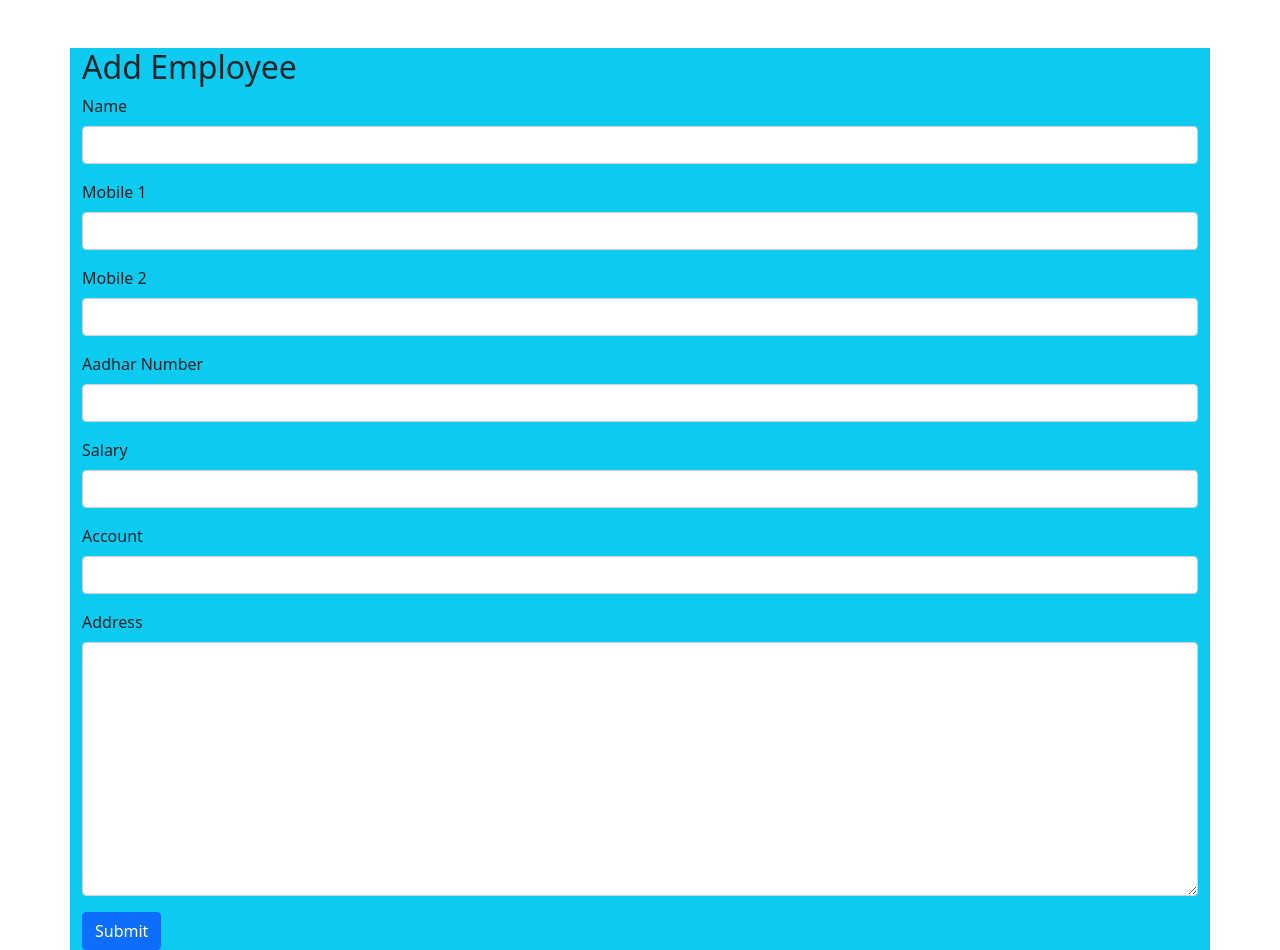
After one commit to nag2mani/SuryaShaktiEngineeringWorks, a Django app: page /add_employee/ in a window 1280 px wide. The commit adds this page. Run offline with Django 5.2, Linux system fonts and the light colour scheme.

Commit message:
added employee models

```diff
--- a/SSEW/SSEW/urls.py
+++ b/SSEW/SSEW/urls.py
@@ -27,6 +27,7 @@ urlpatterns = [
     path('', home, name='home'),
     path('add_expense/', add_expense, name='add_expense'),
     path('add_fundin/', add_fund, name='add_fundin'),
+    path('add_employee/', add_employee, name='add_employee'),
     path('admin/', admin.site.urls)
 ]
 
--- a/SSEW/home/forms.py
+++ b/SSEW/home/forms.py
@@ -1,17 +1,20 @@
 from django import forms
-from .models import Expenses, FundIn
+from .models import *
 
 class ExpensesForm(forms.ModelForm):
     class Meta:
         model = Expenses
-        fields = ['online_expenses', 'cash_expenses', 'name_of_person', 'category', 'remark']
+        fields = ['online_expenses', 'cash_expenses', 'name_of_person', 'category', 'remark', 'is_employee_expense', 'employee']
         widgets = {
             'online_expenses': forms.NumberInput(attrs={'class': 'form-control'}),
             'cash_expenses': forms.NumberInput(attrs={'class': 'form-control'}),
             'name_of_person': forms.TextInput(attrs={'class': 'form-control'}),
             'category': forms.Select(attrs={'class': 'form-control'}),
             'remark': forms.Textarea(attrs={'class': 'form-control'}),
+            'is_employee_expense': forms.CheckboxInput(attrs={'class': 'form-check-input'}),
+            'employee': forms.Select(attrs={'class': 'form-control'}),
         }
+
 
 class FundInForm(forms.ModelForm):
     class Meta:
@@ -24,3 +27,18 @@ class FundInForm(forms.ModelForm):
             'category': forms.Select(attrs={'class': 'form-control'}),
             'remark': forms.Textarea(attrs={'class': 'form-control'}),
         }
+
+
+class EmployeeForm(forms.ModelForm):
+    class Meta:
+        model = Employee
+        fields = ['name', 'mobile1', 'mobile2', 'aadhar_number', 'salary', 'account', 'address']
+        widgets = {
+            'name': forms.TextInput(attrs={'class': 'form-control'}),
+            'mobile1': forms.TextInput(attrs={'class': 'form-control'}),
+            'mobile2': forms.TextInput(attrs={'class': 'form-control'}),
+            'aadhar_number': forms.TextInput(attrs={'class': 'form-control'}),
+            'salary': forms.NumberInput(attrs={'class': 'form-control'}),
+            'account': forms.NumberInput(attrs={'class': 'form-control'}),
+            'address': forms.Textarea(attrs={'class': 'form-control'}),
+        }
--- a/SSEW/home/models.py
+++ b/SSEW/home/models.py
@@ -1,11 +1,9 @@
 from django.db import models
 from django.contrib.auth.models import User
-
 
 # These are my models, created for database.
 
 class Expenses(models.Model):
-
     CATEGORY_CHOICES = [
         ('salary', 'SALARY'),
         ('adv_salary', 'ADVANCE SALARY'),
@@ -23,8 +21,9 @@ class Expenses(models.Model):
     name_of_person = models.CharField(max_length=50)
     category = models.CharField(max_length=50, choices=CATEGORY_CHOICES)
     remark = models.TextField(blank=True, null=True)
+    is_employee_expense = models.BooleanField(default=False)
+    employee = models.ForeignKey('Employee', on_delete=models.SET_NULL, null=True, blank=True)
 
-    # #This will give you cleaner output during interaction with Shell.
     # def __str__(self):
     #     return f"{self.name_of_person} - {self.online_expenses} - {self.cash_expenses} on {self.date_time.strftime('%Y-%m-%d %H:%M:%S')}"
 
@@ -61,8 +60,8 @@ class Employee(models.Model):
     account = models.DecimalField(max_digits=10, decimal_places=2)
     address = models.TextField()
 
-    # def __str__(self):
-    #     return self.name
+    def __str__(self):
+        return self.name + ", Mobile 1 : " + self.mobile1 + ", Aadhar Number : " + self.aadhar_number
 
 
 class Inventory(models.Model):
--- /dev/null
+++ b/SSEW/home/templates/add_employee.html
@@ -0,0 +1,48 @@
+<!-- employee.html -->
+<!DOCTYPE html>
+<html lang="en">
+<head>
+    <meta charset="UTF-8">
+    <meta name="viewport" content="width=device-width, initial-scale=1.0">
+    <link href="https://cdn.jsdelivr.net/npm/bootstrap@5.0.2/dist/css/bootstrap.min.css" rel="stylesheet">
+    <title>Add Employee</title>
+</head>
+<body>
+    <div class="container mt-5 bg-info">
+        <h2>Add Employee</h2>
+        <form method="post">
+            {% csrf_token %}
+            <div class="mb-3">
+                <label for="name" class="form-label">Name</label>
+                {{ form.name }}
+            </div>
+            <div class="mb-3">
+                <label for="mobile1" class="form-label">Mobile 1</label>
+                {{ form.mobile1 }}
+            </div>
+            <div class="mb-3">
+                <label for="mobile2" class="form-label">Mobile 2</label>
+                {{ form.mobile2 }}
+            </div>
+            <div class="mb-3">
+                <label for="aadhar_number" class="form-label">Aadhar Number</label>
+                {{ form.aadhar_number }}
+            </div>
+            <div class="mb-3">
+                <label for="salary" class="form-label">Salary</label>
+                {{ form.salary }}
+            </div>
+            <div class="mb-3">
+                <label for="account" class="form-label">Account</label>
+                {{ form.account }}
+            </div>
+            <div class="mb-3">
+                <label for="address" class="form-label">Address</label>
+                {{ form.address }}
+            </div>
+            <button type="submit" class="btn btn-primary">Submit</button>
+        </form>
+    </div>
+    <script src="https://cdn.jsdelivr.net/npm/bootstrap@5.0.2/dist/js/bootstrap.bundle.min.js"></script>
+</body>
+</html>
--- a/SSEW/home/templates/index.html
+++ b/SSEW/home/templates/index.html
@@ -86,7 +86,7 @@
                         <a href="/add_fundin/" class="shadow">Fund In</a>
                     </div>
                     <div class="col-12 col-sm-6 col-md-4 col-lg-2 mb-3">
-                        <a href="#" class="shadow">Employee</a>
+                        <a href="/add_employee/" class="shadow">Employee</a>
                     </div>
                     <div class="col-12 col-sm-6 col-md-4 col-lg-2 mb-3">
                         <a href="#" class="shadow">Inventory</a>
--- a/SSEW/home/views.py
+++ b/SSEW/home/views.py
@@ -44,3 +44,14 @@ def add_fund(request):
     else:
         form = FundInForm()
     return render(request, 'add_fundin.html', {'form': form})
+
+
+def add_employee(request):
+    if request.method == 'POST':
+        form = EmployeeForm(request.POST)
+        if form.is_valid():
+            form.save()
+            return redirect('home')  # Redirect to the home
+    else:
+        form = EmployeeForm()
+    return render(request, 'add_employee.html', {'form': form})
```
Also changed, not shown: SSEW/home/static/js/script.js (+11 -0 lines), SSEW/home/templates/add_expense.html (+18 -0 lines), SSEW/db.sqlite3, SSEW/home/migrations/0003_employee_inventory_expenses_is_employee_expense_and_more.py (added).
